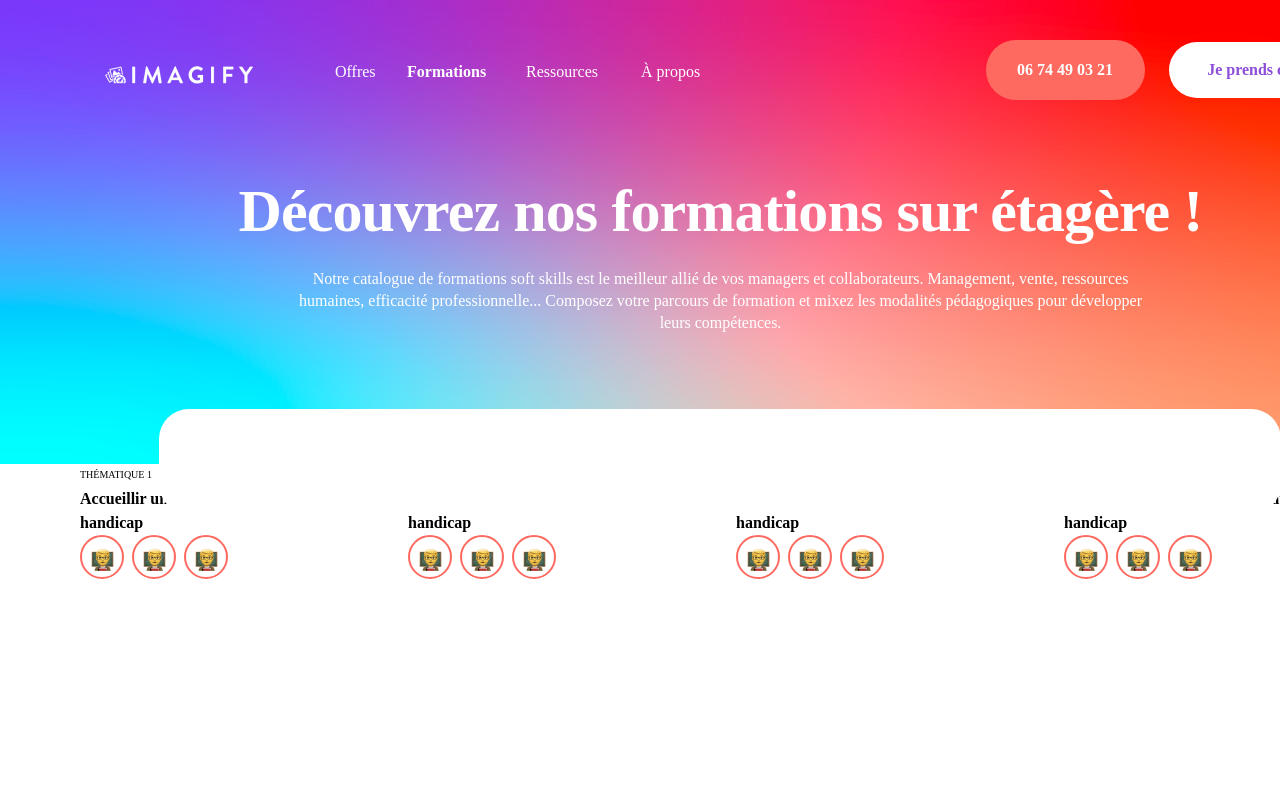
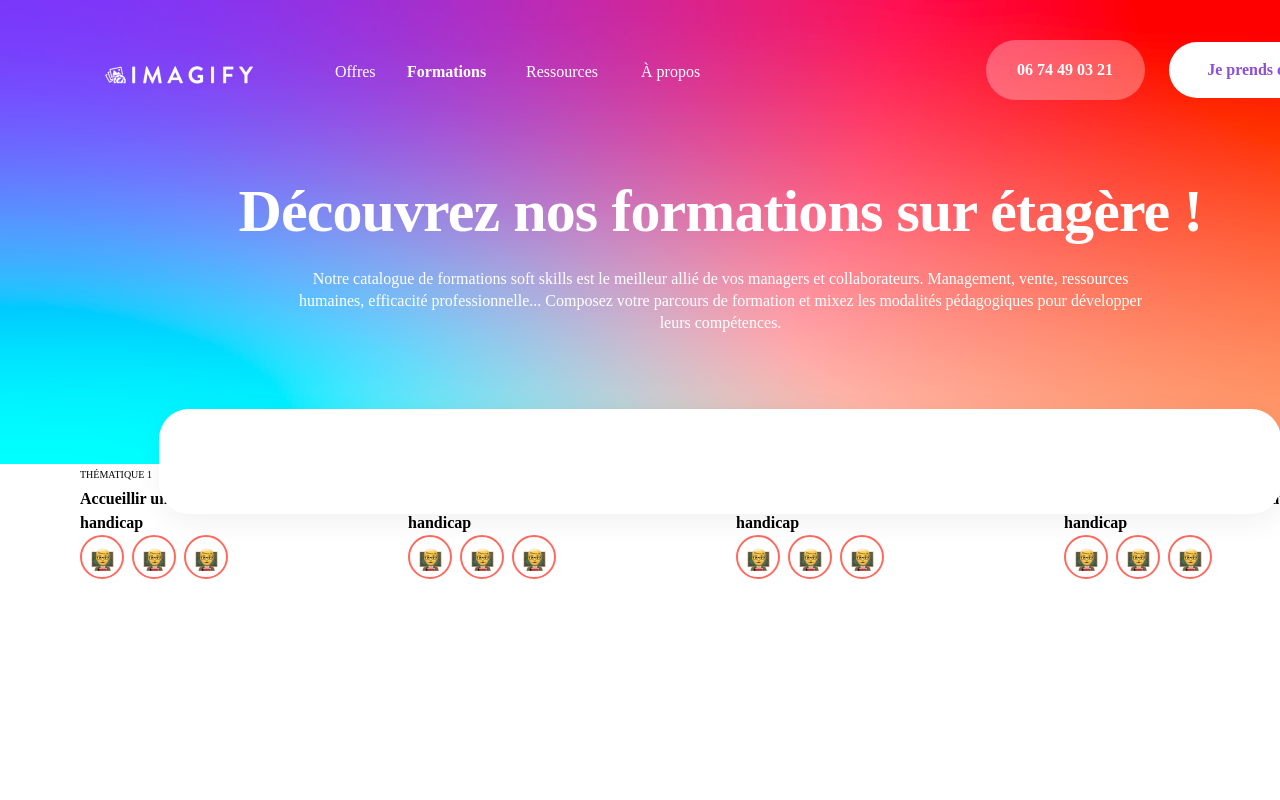
Before and after one commit to IIM-Coding-Digital-Innovation/framework-front-end-a2dw2-zhang_parisot, a Vue app: page / in a window 1280 px wide. Shown: the top 800 px of the page. Built offline with nearby package versions, Linux system fonts and the light colour scheme.

Commit message:
:lipstick: config tailwind & box shadow

```diff
--- a/src/components/header/navbar.vue
+++ b/src/components/header/navbar.vue
@@ -12,7 +12,7 @@ defineProps()
         <div class="w-[72px] h-[22px] font-['Poppins'] font-normal text-base leading-[22px] text-[#FFFFFF]">À propos</div>
     </div>
     <div class="flex flex-row justify-center items-center p-0 gap-6 absolute w-[461px] h-[59px] left-[945px] top-[40px]">
-        <div class="flex flex-row justify-center items-center py-[19px] px-[24px] gap-2.5 w-[159px] h-[60px]  bg-red rounded-[100px]">
+        <div class="flex flex-row justify-center items-center py-[19px] px-[24px] gap-2.5 w-[159px] h-[60px] bg-white/30 rounded-[100px]">
             <p class="w-[111px] h-[22px] font-['Poppins'] font-semibold text-base leading-[22px] flex justify-center items-center text-[#FFFFFF]">06 74 49 03 21</p>
         </div>
         <div class="flex flex-row justify-center items-center py-[12px] px-[16px] gap-2.5 w-[197px] h-[56px]  bg-white rounded-[30px]">
--- a/src/components/header/search.vue
+++ b/src/components/header/search.vue
@@ -5,7 +5,7 @@ defineProps()
 </script>
 
 <template>
-<div class="absolute w-[1122px] h-[105px] left-[159px] top-[409px] bg-white rounded-[30px]"></div>
+<div class="shadow-search absolute w-[1122px] h-[105px] left-[159px] top-[409px] bg-white rounded-[30px]"></div>
 
 
 <div class="absolute w-[1059px] h-[56px] left-[191px] top-[433px]">
@@ -20,3 +20,9 @@ defineProps()
 
 
 </template>
+
+<style scoped>
+.shadow-search {
+    @apply shadow-shadow-search;
+}
+</style>
```
